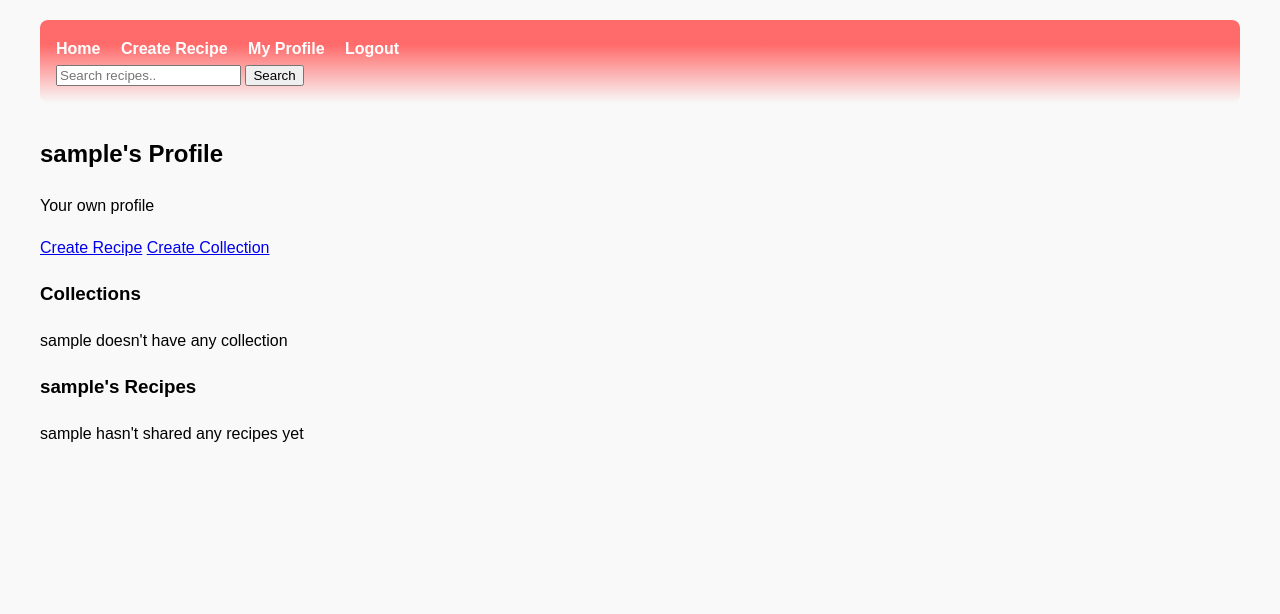
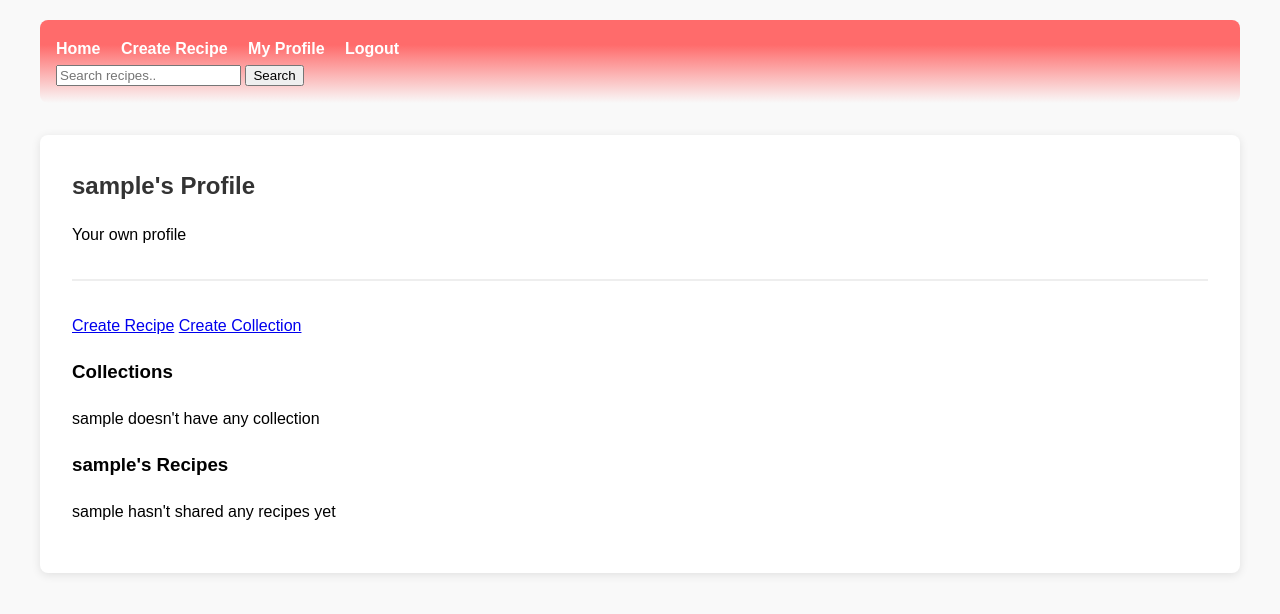
Before and after one commit to ichi-saki/Recipe_app, a Flask app: a page that uses templates/base.html in a window 1280 px wide. Shown: the top 614 px of the page. Run offline with Flask 3, Linux system fonts and the light colour scheme; the visitor is signed in with stand-in values (Sample User, id 1); data comes from the database, SQL or seed files in the repository; data that the repository does not hold is empty; parts of the project's set-up code (start-up, migrations or seed data) failed here and were passed over.

Commit message:
added styling for profile page

```diff
--- a/static/css/style.css
+++ b/static/css/style.css
@@ -23,6 +23,23 @@ body {
 
 .nav a:hover {
     text-decoration: underline;
+}
+.profile {
+    background: white;
+    padding: 2rem;
+    border-radius: 8px;
+    box-shadow: 0 2px 10px rgba(0,0,0,0.1);
+}
+
+.profile .header {
+    border-bottom: 2px solid #eee;
+    padding-bottom: 1rem;
+    margin-bottom: 2rem;
+}
+
+.profile .header h2 {
+    color: #333;
+    margin: 0;
 }
 .collections-grid {
     display: grid;
```
